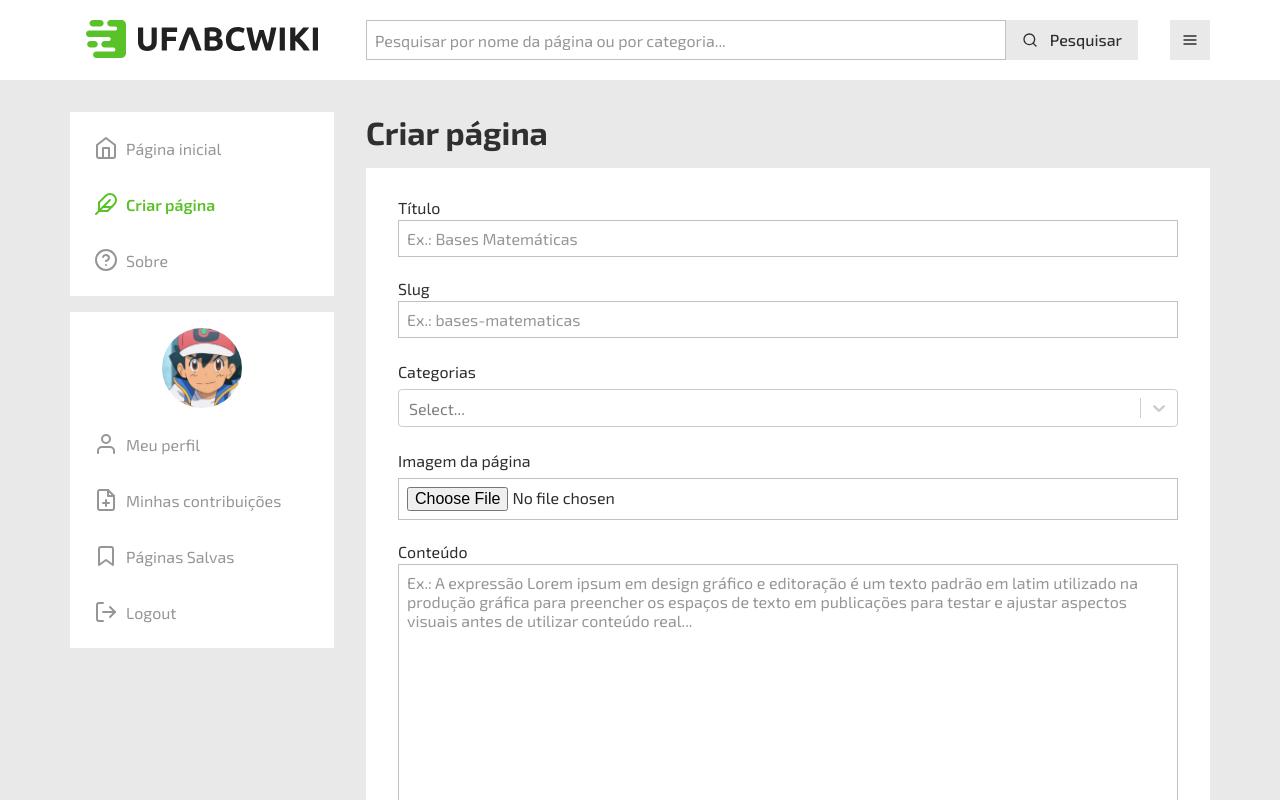
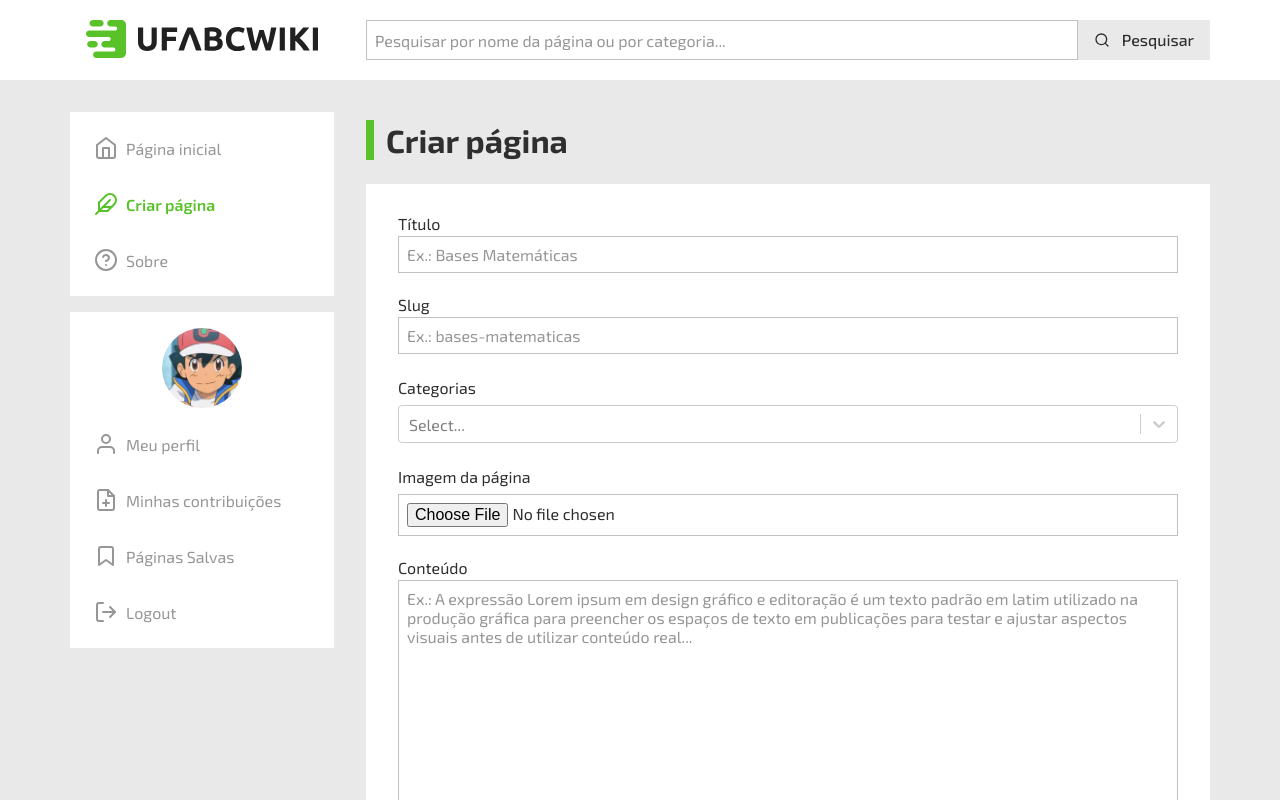
Before and after one commit to TamanduWiki/tamanduwiki-frontend, a Next.js app: page /create-page in a window 1280 px wide. Built offline with nearby package versions, Linux system fonts and the light colour scheme; no server answers.

Commit message:
refactor: some adjustments

```diff
--- /dev/null
+++ b/src/components/common/PageTitle/PageTitle.component.tsx
@@ -0,0 +1,26 @@
+import { PageTitleContainer, PageTitleHeader } from "./PageTitle.styles";
+
+interface Props {
+  noContainer?: boolean;
+  children: React.ReactNode;
+}
+
+const PageTitle = ({ noContainer, children }: Props) => {
+  if (noContainer) {
+    return (
+      <PageTitleHeader>
+        {children}
+      </PageTitleHeader>
+    )
+  }
+
+  return (
+    <PageTitleContainer>
+      <PageTitleHeader>
+        {children}
+      </PageTitleHeader>
+    </PageTitleContainer>
+  )
+}
+
+export default PageTitle;
--- /dev/null
+++ b/src/components/common/PageTitle/PageTitle.styles.ts
@@ -0,0 +1,16 @@
+import styled from "@emotion/styled";
+
+export const PageTitleHeader = styled.h1`
+  padding: 0 ${({ theme }) => theme.spacing.sm};
+  border-left: 8px solid ${({ theme }) => theme.colors.primary};
+`;
+
+export const PageTitleContainer = styled.div`
+  margin-top: 8px;
+  margin-bottom: 24px;
+
+  @media (max-width: 1140px) {
+    margin-top: 16px;
+    margin-bottom: 16px;
+  }
+`;
--- /dev/null
+++ b/src/components/common/PageTitle/index.ts
@@ -0,0 +1 @@
+export { default } from "./PageTitle.component";
--- a/src/components/layouts/MainPageLayout/MainPageLayout.component.tsx
+++ b/src/components/layouts/MainPageLayout/MainPageLayout.component.tsx
@@ -48,6 +48,7 @@ import {
   SubmenuInputContainer,
   FullHeightContainer,
   LoadingTitle,
+  HamburguerMenuContainer,
 } from "./MainPageLayout.styles";
 
 interface Props {
@@ -228,12 +229,14 @@ const MainPageLayout = ({
               </Button>
             </HeaderInputContainer>
 
+            <HamburguerMenuContainer>
               <IconButton
                 size="md"
                 variant="secondary"
                 onClick={() => setHeaderSubmenuOpen(prev => !prev)}
                 icon={headerSubmenuOpen ? FiX : FiMenu}
               />
+            </HamburguerMenuContainer>
           </MainHeader>
         </MainHeaderContainer>
 
--- a/src/components/layouts/MainPageLayout/MainPageLayout.styles.ts
+++ b/src/components/layouts/MainPageLayout/MainPageLayout.styles.ts
@@ -230,3 +230,11 @@ export const LoadingTitle = styled.strong`
 
   animation: infinite loading-title-animation 1s;
 `;
+
+export const HamburguerMenuContainer = styled.div`
+  display: none;
+
+  @media (max-width: 1140px) {
+    display: block;
+  }
+`;
--- a/src/pages/create-page.tsx
+++ b/src/pages/create-page.tsx
@@ -2,6 +2,7 @@ import styled from "@emotion/styled";
 
 import MainPageLayout from "@/components/layouts/MainPageLayout";
 import CreatePageForm from "@/components/forms/CreatePageForm";
+import PageTitle from "@/components/common/PageTitle";
 
 const MainContainer = styled.div`
   display: flex;
@@ -20,18 +21,12 @@ const MainContainer = styled.div`
   }
 `
 
-export const PageTitle = styled.h1`
-  padding-bottom: ${({ theme }) => theme.spacing.md};
-
-  @media (max-width: 1140px) {
-    padding: ${({ theme }) => theme.spacing.md};
-  }
-`;
-
 const PageCreationPage = () => {
   return (
     <MainPageLayout pageHead="Criar Página - UFABCwiki">
-      <PageTitle>Criar página</PageTitle>
+      <PageTitle>
+        Criar página
+      </PageTitle>
 
       <MainContainer>
         <CreatePageForm />
--- a/src/pages/pages/[page_slug]/index.tsx
+++ b/src/pages/pages/[page_slug]/index.tsx
@@ -15,8 +15,7 @@ import MainPageLayout from "@/components/layouts/MainPageLayout";
 import MarkdownContainer from "@/components/common/MarkdownContainer";
 import Modal, { ModalRef } from "@/components/common/Modal";
 import Button from "@/components/common/Button";
-
-import { PageTitle } from "@/pages";
+import PageTitle from "@/components/common/PageTitle";
 
 import { handleError } from "@/utils";
 
@@ -125,7 +124,7 @@ const PageCreationPage = () => {
 
         <Flex direction="column" width="fit-parent" gap="md">
           <Flex width="fit-parent" align="flex-start" justify="space-between">
-            <PageTitle>{page?.title}</PageTitle>
+            <PageTitle noContainer>{page?.title}</PageTitle>
 
             <IconButton
               icon={FiTrash2}
```
Also changed, not shown: src/pages/profile.tsx (+4 -10 lines). Lines whose indentation alone changed are shown as unchanged.
